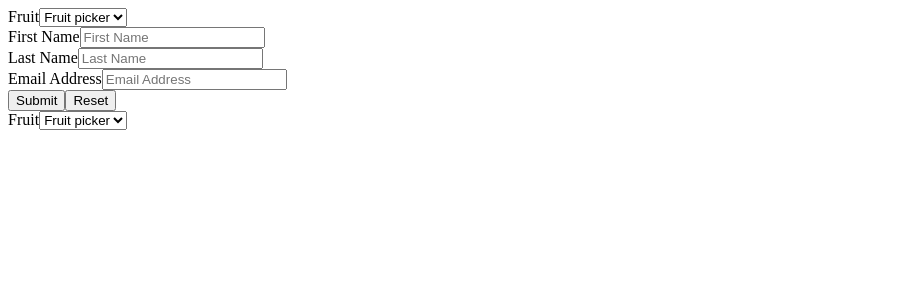
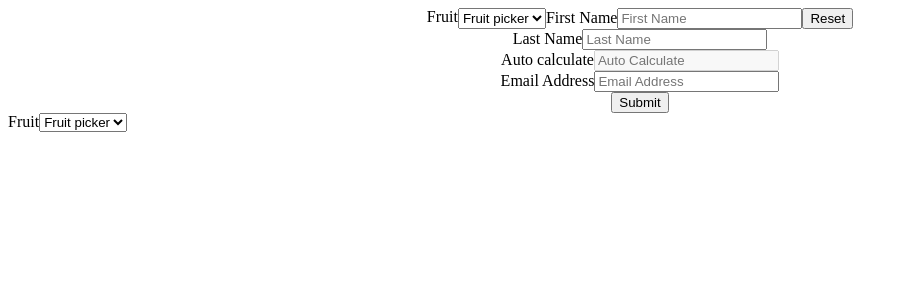
Before and after one commit to Yashwithajuegostudio/React-hook-form, a Next.js app: page / in a window 1280 px wide. Shown: the top 300 px of the page, without its empty margins (0-908 px from the left). Built offline with nearby package versions, Linux system fonts and the light colour scheme.

Commit message:
FEAT: Styling the form fields feature implemented

```diff
--- a/package.json
+++ b/package.json
@@ -19,6 +19,8 @@
     "react": "18.2.0",
     "react-dom": "18.2.0",
     "react-hook-form": "^7.39.5",
+    "rsuite": "^5.23.0",
+    "styled-components": "^5.3.6",
     "typescript": "4.9.3"
   }
 }
--- a/src/components/Button.tsx
+++ b/src/components/Button.tsx
@@ -1,8 +1,8 @@
 import { FC } from "react";
 
-const Button: FC<any> = ({ type, name, text }) => {
+const Button: FC<any> = ({ type, name, text, register, rules }) => {
   return (
-    <button type={type} name={name}>
+    <button {...(register && register(name, rules))} type={type} name={name}>
       {text}
     </button>
   );
--- a/src/components/Form.tsx
+++ b/src/components/Form.tsx
@@ -1,26 +1,31 @@
 import React, { FC } from "react";
 import { useForm } from "react-hook-form";
-import { RegistrationFormFields } from "../pages";
-const Form: FC<any> = ({ children }) => {
+const Form: FC<any> = ({ children, onSubmit, onError, style }) => {
   const {
     register,
     handleSubmit,
-    reset,
     formState: { errors },
-  } = useForm<RegistrationFormFields>();
-
-  const onSubmit = handleSubmit((data) => {
-    console.log("submited", data);
-    reset();
-  });
+  } = useForm();
   return (
-    <form onSubmit={onSubmit}>
-      {children?.map((element: any) => {
-        return {
-          ...element,
-          props: { ...element.props, register, errors },
-        };
-      })}
+    <form onSubmit={handleSubmit(onSubmit, onError)} style={style}>
+      {children?.map((element: any) =>
+        element?.props?.children?.length > 1 ? (
+          <div style={{ display: "flex", flexDirection: "row" }}>
+            {typeof element?.props?.children == "object" &&
+              element?.props?.children.map((subChild: any) => {
+                return {
+                  ...subChild,
+                  props: { ...subChild.props, register, errors },
+                };
+              })}
+          </div>
+        ) : (
+          {
+            ...element,
+            props: { ...element.props, register, errors },
+          }
+        )
+      )}
     </form>
   );
 };
--- a/src/components/formInput.tsx
+++ b/src/components/formInput.tsx
@@ -1,25 +1,5 @@
 import React, { FC } from "react";
-import { ErrorMessage } from "@hookform/error-message";
 import Input from "./Input";
-import FormErrorMessage from "./formErrorMeaasge";
-import {
-  DeepMap,
-  FieldError,
-  Path,
-  RegisterOptions,
-  UseFormRegister,
-} from "react-hook-form";
-
-// types are provided in the documentation for FormInputProps
-// once if the implementation is approved then I will add types
-
-export type FormInputProps = {
-  name: any;
-  rules?: any;
-  register?: any;
-  errors?: any;
-  label?: string;
-};
 
 const FormInput: FC<any> = ({
   name,
@@ -29,22 +9,10 @@ const FormInput: FC<any> = ({
   errors,
   ...props
 }): JSX.Element => {
-  const hasError = !!errors;
-
   return (
     <div>
       <label>{label}</label>
-      <Input
-        name={name}
-        aria-invalid={hasError}
-        {...props}
-        {...(register && register(name, rules))}
-      />
-      <ErrorMessage
-        errors={errors}
-        name={name as any}
-        render={({ message }) => <FormErrorMessage>{message}</FormErrorMessage>}
-      />
+      <Input name={name} {...props} {...(register && register(name, rules))} />
     </div>
   );
 };
--- a/src/pages/index.tsx
+++ b/src/pages/index.tsx
@@ -1,21 +1,17 @@
-import React, { FC } from "react";
+import React, { FC, useState } from "react";
 import Button from "../components/Button";
 import DropDown from "../components/DropDown";
 import Form from "../components/Form";
 import FormInput from "../components/formInput";
-
-export type RegistrationFormFields = {
-  firstName: string;
-  lastName: string;
-  email: string;
-};
 
 export const emailPattern = {
   value: new RegExp("^[a-zA-Z0-9._-]+@[a-zA-Z0-9.-]+.[a-zA-Z]{2,4}$", "ig"),
   message: "Enter a valid email address.",
 };
 
-const RegistrationForm: FC<any> = () => {
+const ComplexForm: FC<any> = () => {
+  const [firstName, setFirstName] = useState("");
+  const [lastName, setLastName] = useState("");
   const options = [
     {
       value: "Apple 1",
@@ -30,10 +26,32 @@ const RegistrationForm: FC<any> = () => {
       label: "Apple 33",
     },
   ];
+  const onSubmit = (data: any) => {
+    console.log(data);
+    reset();
+    setFirstName("");
+    setLastName("");
+  };
+  const onError = (errors: any) => console.log(errors);
+  const reset = () => {
+    setFirstName("");
+    setLastName("");
+  };
 
   return (
+    <div>
+      <Form
+        onSubmit={onSubmit}
+        onError={onError}
+        reset={reset}
+        style={{
+          display: "flex",
+          justifyContent: "center",
+          alignItems: "center",
+          flexDirection: "column",
+        }}
+      >
         <>
-      <Form>
           <DropDown name="Fruit picker" label="Fruit" options={options} />
           <FormInput
             id="firstName"
@@ -41,15 +59,36 @@ const RegistrationForm: FC<any> = () => {
             name="firstName"
             label="First Name"
             placeholder="First Name"
-          rules={{ required: "enter your first name." }}
+            rules={{
+              required: "enter your first name.",
+              onChange: (e: any) => setFirstName(e.target.value),
+            }}
           />
+          <Button type="reset" name="Reset" onClick={reset} text="Reset" />
+        </>
         <FormInput
           id="lastName"
           type="text"
           name="lastName"
           label="Last Name"
           placeholder="Last Name"
-          rules={{ required: "enter your last name." }}
+          rules={{
+            required: "enter your last name.",
+            onChange: (e: any) => setLastName(e.target.value),
+          }}
+        />
+        <FormInput
+          id="AutoCalc"
+          type="text"
+          name="AutoCalc"
+          label="Auto calculate"
+          placeholder="Auto Calculate"
+          value={
+            firstName !== "" || lastName !== "" ? firstName + lastName : ""
+          }
+          rules={{
+            disabled: true,
+          }}
         />
         <FormInput
           id="email"
@@ -63,10 +102,9 @@ const RegistrationForm: FC<any> = () => {
           }}
         />
         <Button type="submit" name="submit" text="Submit" />
-        <button type="reset">Reset</button>
       </Form>
       <DropDown name="Fruit picker" label="Fruit" options={options} />
-    </>
+    </div>
   );
 };
-export default RegistrationForm;
+export default ComplexForm;
```
Also changed, not shown: src/components/DropDown.tsx (+2 -11 lines), src/components/formErrorMeaasge.tsx (deleted, +0 -8 lines). Lines whose indentation alone changed are shown as unchanged.
